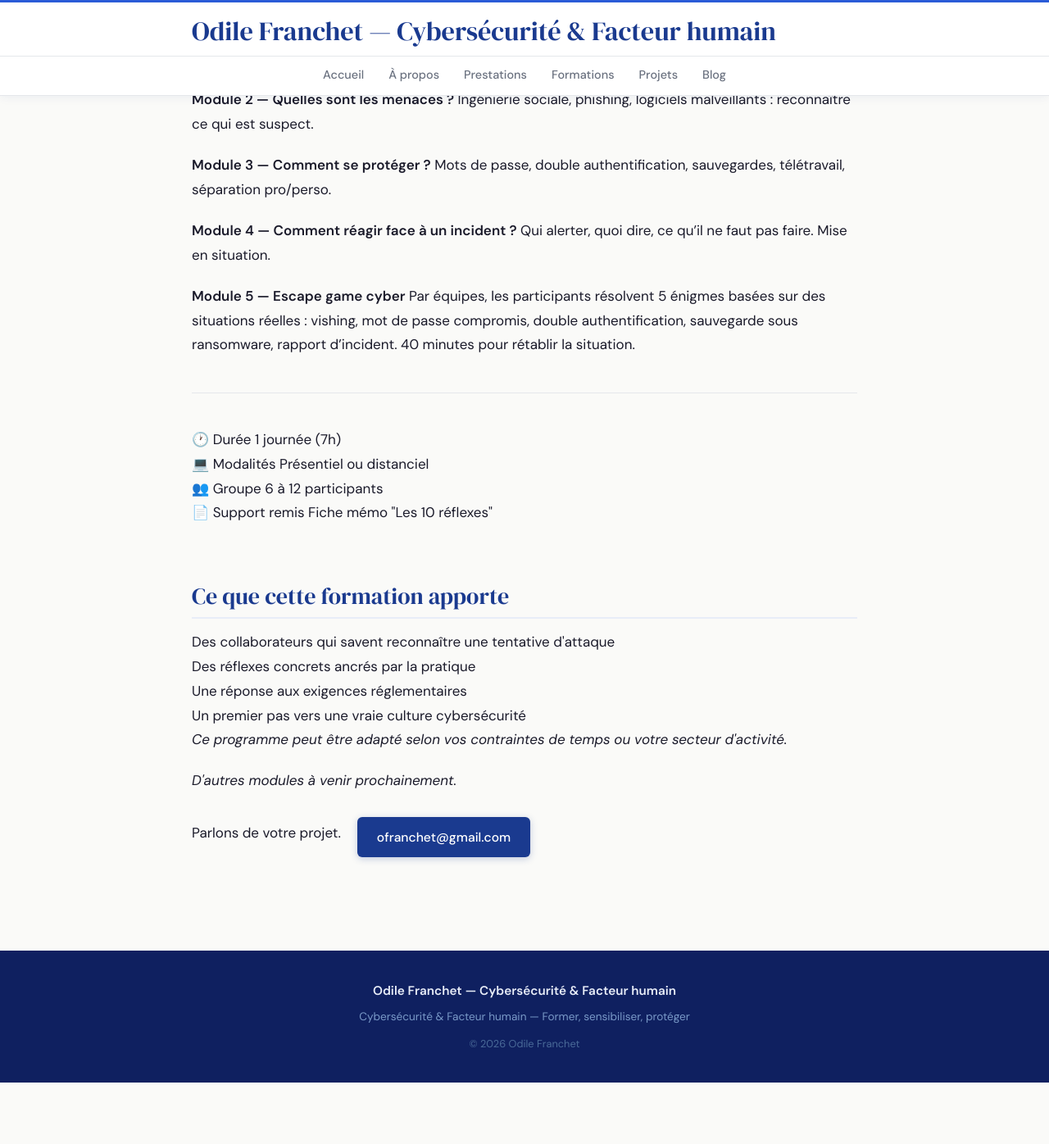
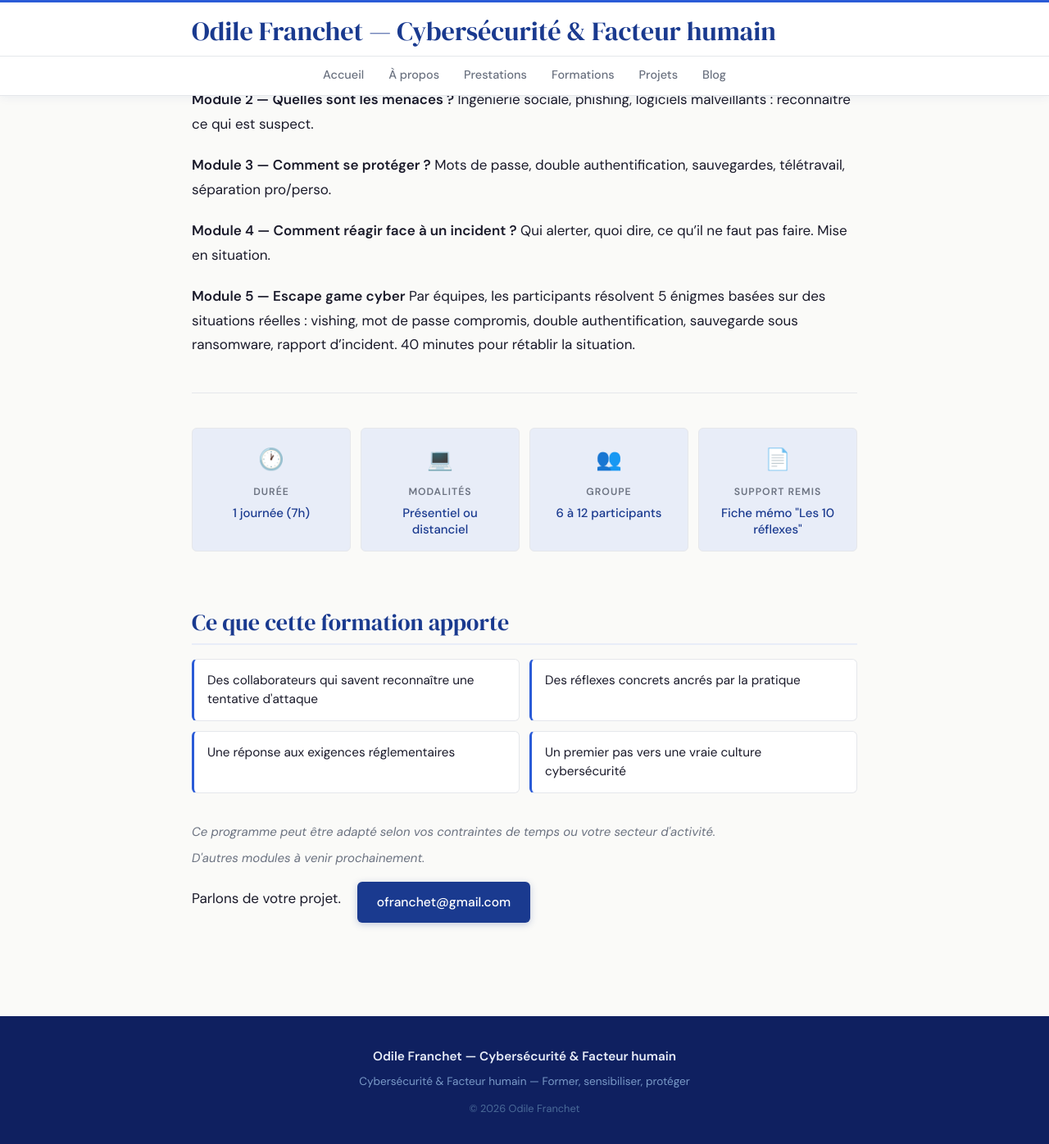
Before and after one commit to ofranchet73/ofranchet73.github.io, a Jekyll site: the page built from formation.md, in a window 1280 px wide and 1400 px high, scrolled down 679 px. Shown: the top 1396 px of the window at 82% size. Built offline with Jekyll 4.4.1, drawn with Linux system fonts in a browser that asks for light colours; before the commit the page ends 2000 px from its top, so only the background shows below that.

Commit message:
Update style.css

```diff
--- a/assets/css/style.css
+++ b/assets/css/style.css
@@ -604,7 +604,74 @@ img { max-width: 100%; height: auto; }
   text-decoration: none !important;
 }
 
-.post-list {
+/* ===== PAGE FORMATION ===== */
+.format-grid {
+  display: grid;
+  grid-template-columns: repeat(4, 1fr);
+  gap: 12px;
+  margin: 2em 0;
+}
+
+.format-bloc {
+  background: var(--blue-light);
+  border: 1px solid var(--border);
+  border-radius: var(--radius);
+  padding: 16px;
+  display: flex;
+  flex-direction: column;
+  align-items: center;
+  text-align: center;
+  gap: 6px;
+}
+
+.format-icon { font-size: 1.5em; }
+
+.format-label {
+  font-family: 'DM Sans', sans-serif;
+  font-size: 0.72em;
+  font-weight: 600;
+  text-transform: uppercase;
+  letter-spacing: 1px;
+  color: var(--muted);
+}
+
+.format-val {
+  font-size: 0.88em;
+  font-weight: 500;
+  color: var(--blue);
+  line-height: 1.3;
+}
+
+.apports-grid {
+  display: grid;
+  grid-template-columns: 1fr 1fr;
+  gap: 12px;
+  margin: 1em 0 2em;
+}
+
+.apport-card {
+  background: var(--white);
+  border: 1px solid var(--border);
+  border-left: 3px solid var(--accent);
+  border-radius: var(--radius);
+  padding: 14px 16px;
+  font-size: 0.9em;
+  color: var(--text);
+  line-height: 1.5;
+}
+
+.formation-note {
+  font-size: 0.88em;
+  color: var(--muted);
+  margin-bottom: 0.4em;
+}
+
+@media (max-width: 680px) {
+  .format-grid { grid-template-columns: 1fr 1fr; }
+  .apports-grid { grid-template-columns: 1fr; }
+}
+
+/* ===== BLOG ===== */
   list-style: none;
   padding: 0;
   margin: 0;
```
